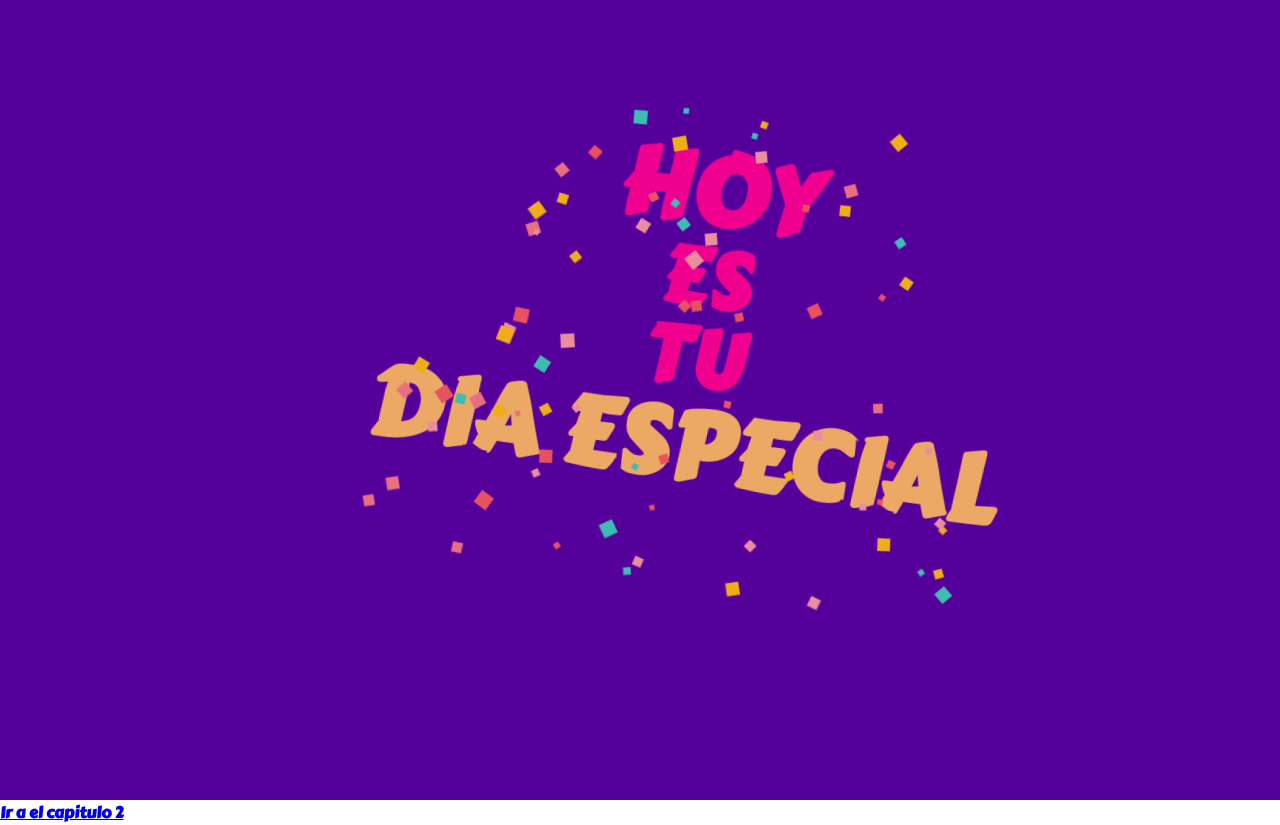
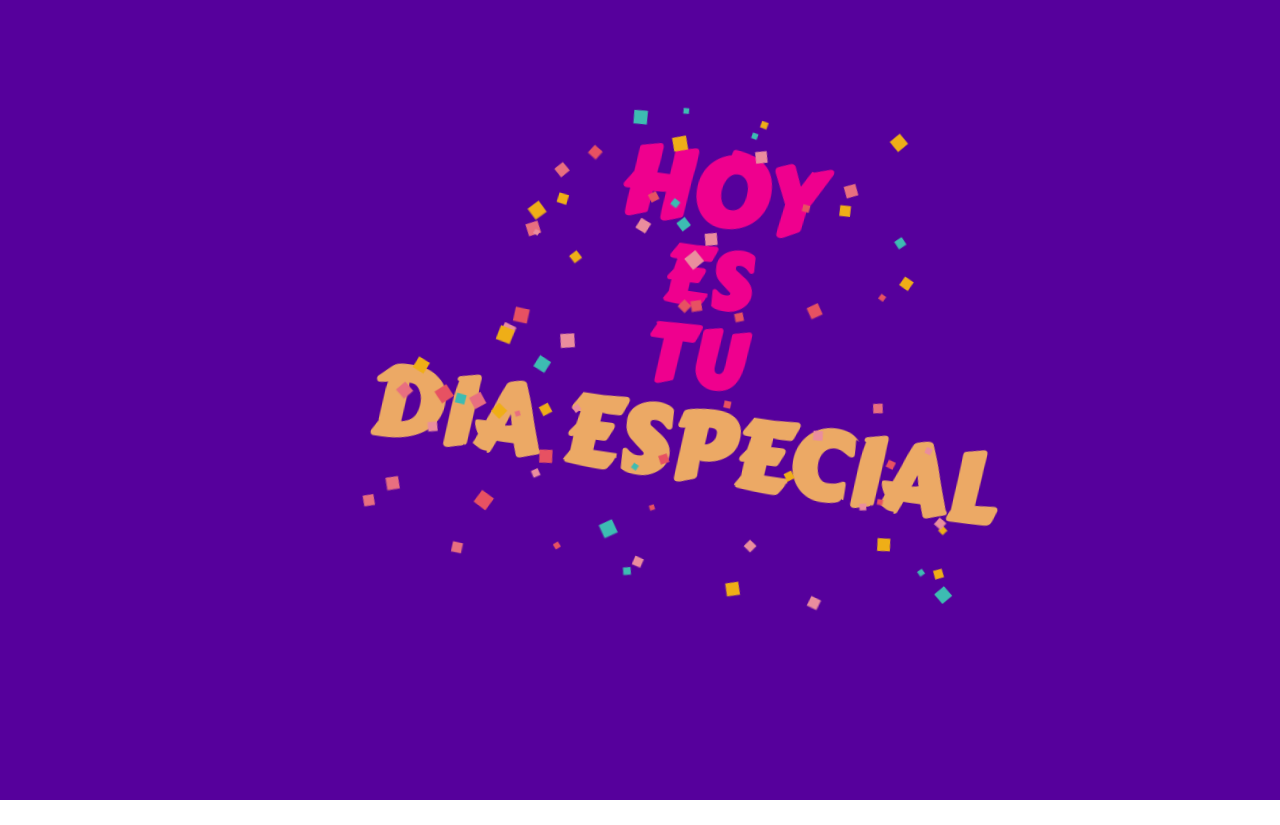
Before and after one commit to Flaylock/paulaweb.github.io, a plain HTML site: page index.html in a window 1280 px wide. After the commit the page ends 800 px from the top, so only its background shows below. Drawn offline with Linux system fonts and the light colour scheme.

Commit message:
Add files via upload

```diff
--- a/index.html
+++ b/index.html
@@ -2008,9 +2008,6 @@
 
     <main>
 
-
-      <a href="capitulo2.html" target="_self">Ir a el capitulo 2</a>
-
     </main>
   </body>
 </html>
```
